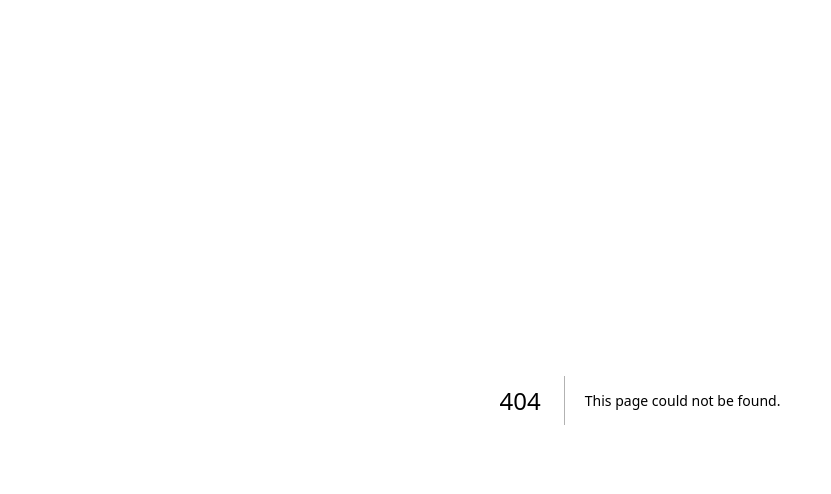
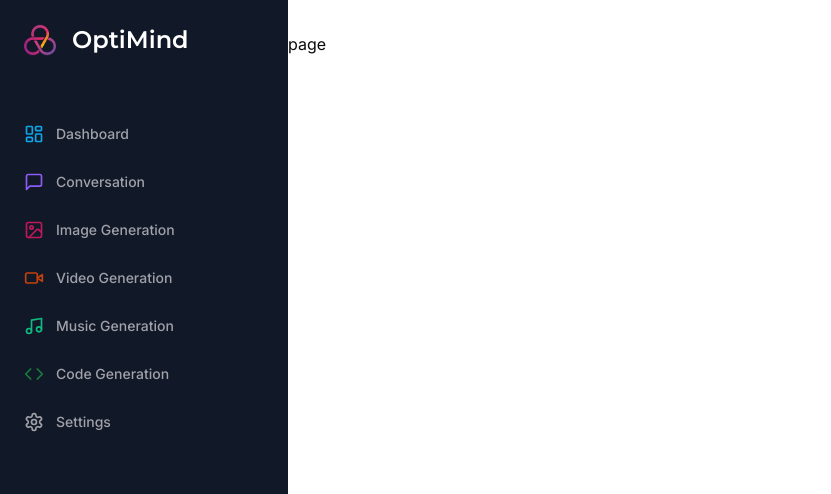
Before and after one commit to eldiabloodjr23/OptiMind, a Next.js app: page /translator in a window 1280 px wide. Before the commit this address had no page. Shown: the top 494 px of the page, without its empty margins (0-831 px from the left). Built offline with nearby package versions, Linux system fonts and the light colour scheme; no server answers.

Commit message:
Add existing project files to Git

```diff
--- /dev/null
+++ b/app/(dashboard)/(routes)/translator/page.tsx
@@ -0,0 +1,8 @@
+
+const page = () => {
+  return (
+    <div>page</div>
+  )
+}
+
+export default page
--- a/app/(landing)/page.tsx
+++ b/app/(landing)/page.tsx
@@ -1,13 +1,14 @@
 import { LandingNavbar } from "@/components/landing-navbar";
 import { LandingHero } from "@/components/landing-hero";
 import { LandingContent } from "@/components/landing-content";
-
+import LandContent from "@/components/landcontent"
 const LandingPage = () => {
   return (
     <div className="h-full ">
       <LandingNavbar />
       <LandingHero />
       <LandingContent />
+      <LandContent />
     </div>
    );
 }
--- a/app/api/stripe/route.ts
+++ b/app/api/stripe/route.ts
@@ -43,7 +43,7 @@ export async function GET() {
           price_data: {
             currency: "USD",
             product_data: {
-              name: "Genius Pro",
+              name: "OptiMind Pro",
               description: "Unlimited AI Generations"
             },
             unit_amount: 2000,
--- a/app/api/video/route.ts
+++ b/app/api/video/route.ts
@@ -33,13 +33,13 @@ export async function POST(
     }
 
     const response = await replicate.run(
-      "anotherjesse/zeroscope-v2-xl:71996d331e8ede8ef7bd76eba9fae076d31792e4ddf4ad057779b443d6aea62f",
-      {
-        input: {
-          prompt,
-        }
-      }
-    );
+  "anotherjesse/zeroscope-v2-xl:9f747673945c62801b13b84701c783929c0ee784e4748ec062204894dda1a351",
+  {
+    input: {
+      prompt
+    }
+  }
+);
 
     if (!isPro) {
       await incrementApiLimit();
--- /dev/null
+++ b/components/landcontent.tsx
@@ -0,0 +1,12 @@
+"use client";
+
+
+
+
+const Landcontent = () => {
+  return (
+    <div className="text-3xl text-white">heeey</div>
+  )
+}
+
+export default Landcontent
--- a/components/landing-content.tsx
+++ b/components/landing-content.tsx
@@ -49,6 +49,7 @@ export const LandingContent = () => {
             </CardHeader>
           </Card>
         ))}
+
       </div>
     </div>
   )
--- a/components/landing-navbar.tsx
+++ b/components/landing-navbar.tsx
@@ -20,7 +20,7 @@ export const LandingNavbar = () => {
           <Image fill alt="Logo" src="/logo.png" />
         </div>
         <h1 className={cn("text-2xl font-bold text-white", font.className)}>
-          OptiMind
+          OptiMind X
         </h1>
       </Link>
       <div className="flex items-center gap-x-2">
```
